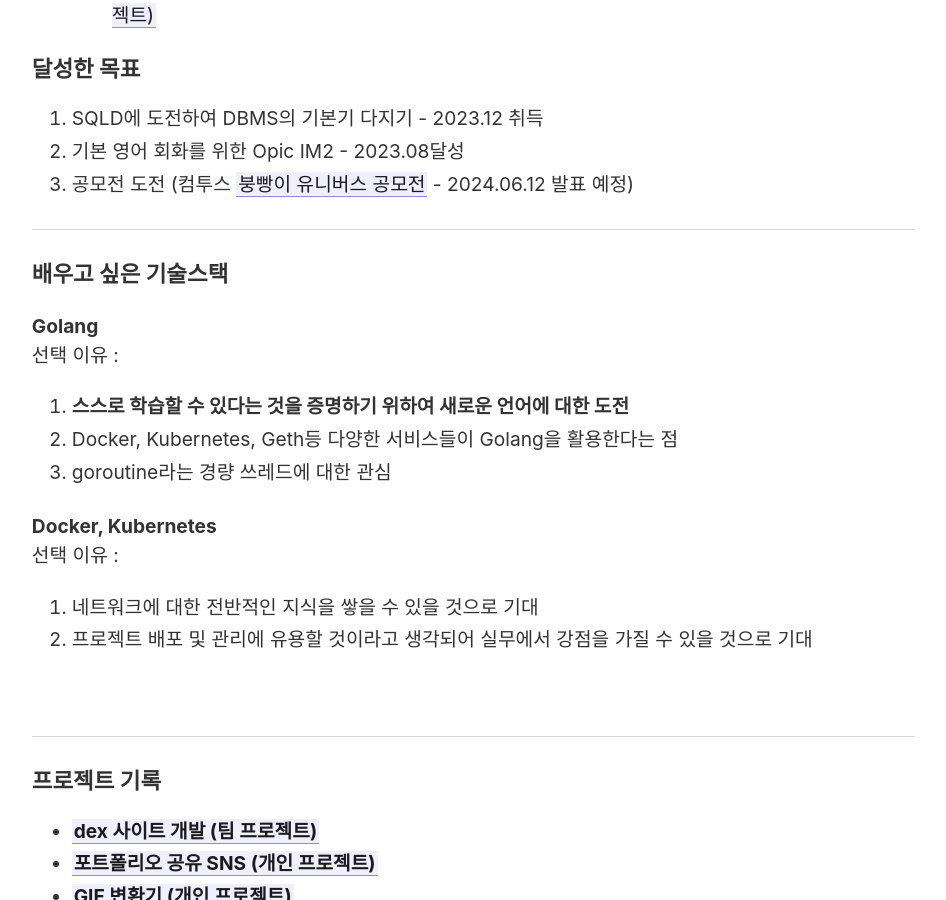
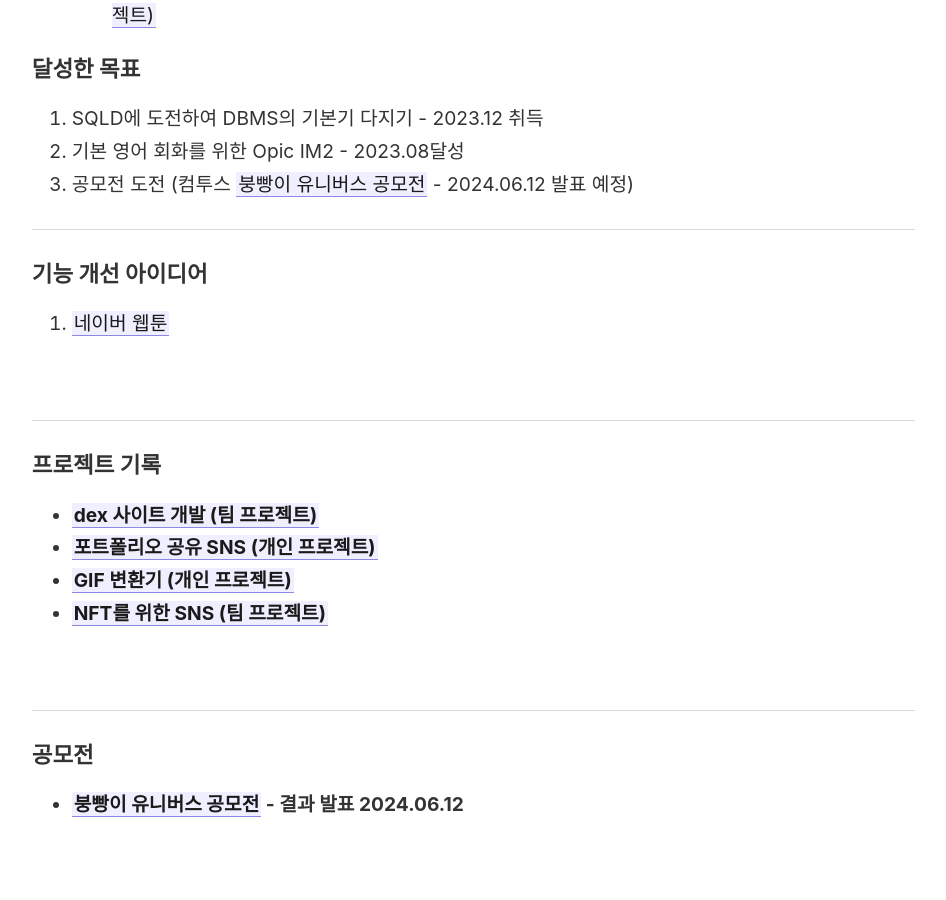
Before and after one commit to rainbow96bear/Obsidian, a Jekyll site: the page built from _pages/index.md, in a window 1280 px wide and 900 px high, scrolled down 532 px. Shown: the whole window, without its empty margins (45-991 px from the left). Built offline with Jekyll 4.4.1, drawn with Linux system fonts in a browser that asks for light colours.

Commit message:
기능 개선 아이디어

```diff
--- a/_pages/index.md
+++ b/_pages/index.md
@@ -38,22 +38,14 @@
 	<li>공모전 도전 (컴투스 [[붕빵이 유니버스 공모전]] - 2024.06.12 발표 예정)</li>
 </ol>
 <hr>
-<h3>배우고 싶은 기술스택</h3>
+<h3>기능 개선 아이디어</h3>
 
-<h4>Golang</h4>
-선택 이유 :
 <ol>
-	<li><b>스스로 학습할 수 있다는 것을 증명하기 위하여 새로운 언어에 대한 도전</b></li>
-	<li>Docker, Kubernetes, Geth등 다양한 서비스들이 Golang을 활용한다는 점</li>
-	<li>goroutine라는 경량 쓰레드에 대한 관심</li>
+	<li>
+			[[네이버 웹툰]]
+	</li>
 </ol>
 
-<h4>Docker, Kubernetes</h4>
-선택 이유 :
-<ol>
-	<li>네트워크에 대한 전반적인 지식을 쌓을 수 있을 것으로 기대</li>
-	<li>프로젝트 배포 및 관리에 유용할 것이라고 생각되어 실무에서 강점을 가질 수 있을 것으로 기대</li>
-</ol>
 <br>
 <hr>
 <h3> 프로젝트 기록 </h3>
```
Also changed, not shown: _notes/아이디어 모음/네이버 웹툰.md (added, +5 -0 lines), Pasted image 20240430124250.png (added), _notes/활동/10억줄 처리 챌린지/10억 줄 처리 챌린지.md (renamed from _notes/10억줄 처리 챌린지/10억 줄 처리 챌린지.md).
